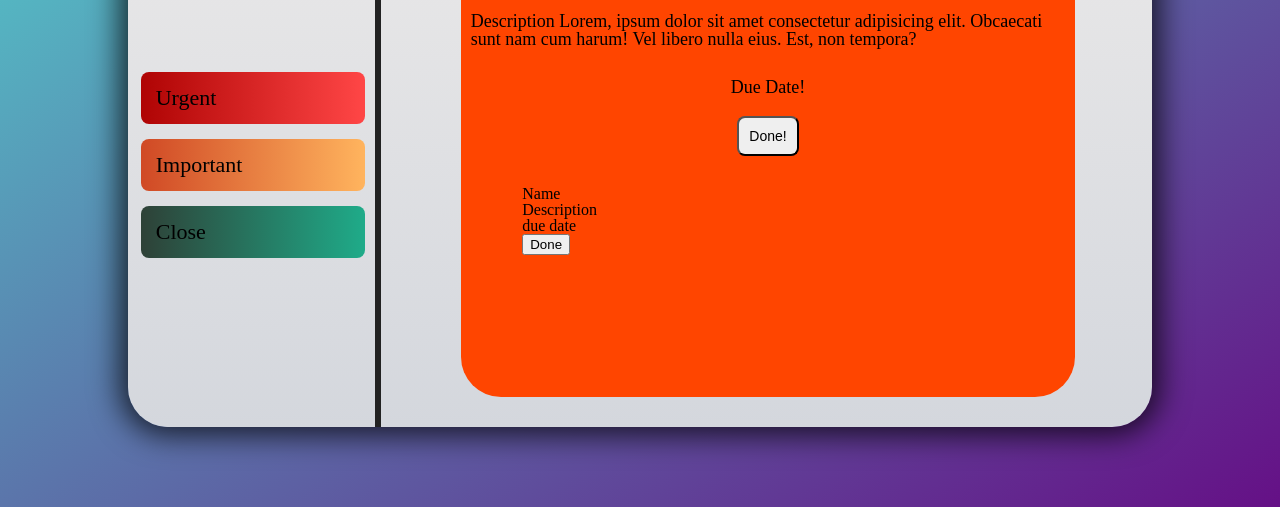
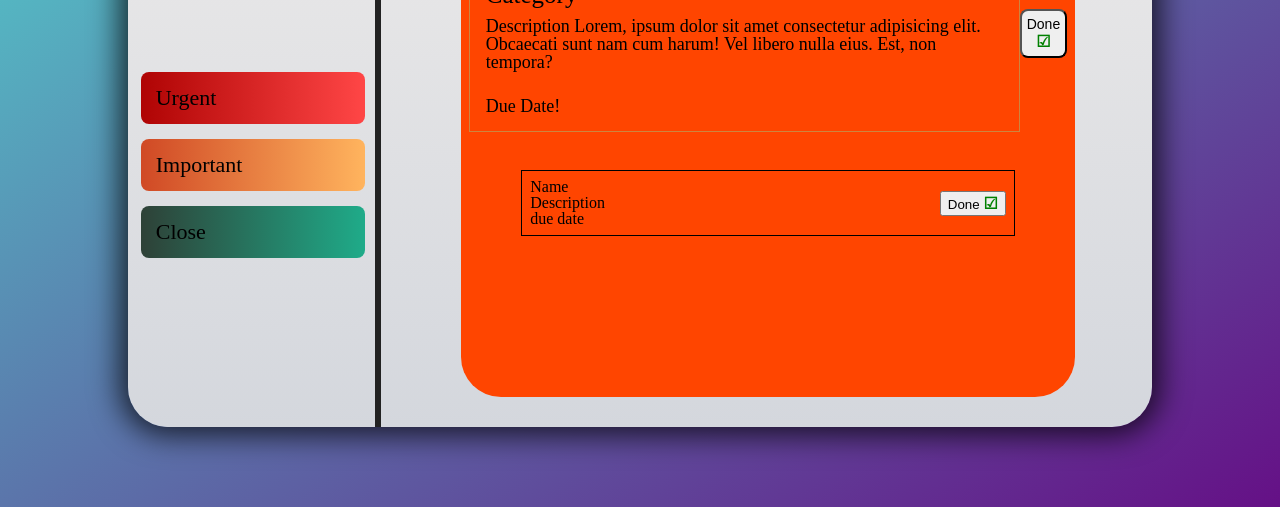
Before and after one commit to jofer86/Todo-List-JS, a website built with webpack: page dist/index.html in a window 1280 px wide. Shown: the part 293-800 px from the top of the page. Built offline with nearby package versions, Linux system fonts and the light colour scheme.

Commit message:
add style to the individual project view

```diff
--- a/src/main.scss
+++ b/src/main.scss
@@ -182,26 +182,38 @@ main {
   border-radius: 40px;
   &__info{
     display: flex;
-    flex-direction: column;
     align-items: center;
+    padding: .5rem;
+
+    & > :first-child {
+      border: 1px solid peru;
+      padding: 1rem;
+    }
+
     h1 {
+      display: inline;
       font-size: 40px;
       font-weight: bold;
     }
     h2 {
+      display: inline;
       font-size: 25px;
       margin-top: 10px;
     }
     p {
       margin-top: 10px;
       font-size: 18px;
-      padding: 10px;
     }
     button{
       margin-top: 10px;
-      padding: 10px;
+      padding: 5px;
       font-size: 14px;
       border-radius: 8px;
+      & span {
+        font-size: 1rem;
+        font-weight: bolder;
+        color: green;
+      }
     }
   }
   &__todo {
@@ -209,10 +221,31 @@ main {
     flex-direction: column;
     align-items: center;
     margin-top: 30px;
+    & ul {
+      border: 1px solid;
+      width: 80%;
+      & li {
+        padding: .5rem;
+        display: flex;
+        align-items: center;
+        justify-content: space-between;
+
+        & > span {
+          font-size: 1rem;
+          color: #d4d7dd;
+          font-weight: 600;
+          margin-right: 1rem;
+        }
+      }
+    }
+
+    button > span {
+      font-size: 1rem;
+      font-weight: bolder;
+      color: green;
+    }
   }
-  ul {
-    width: 80%;
-  }
+
 }
 
 .hide {
```
Also changed, not shown: dist/index.html, 1 other file.
